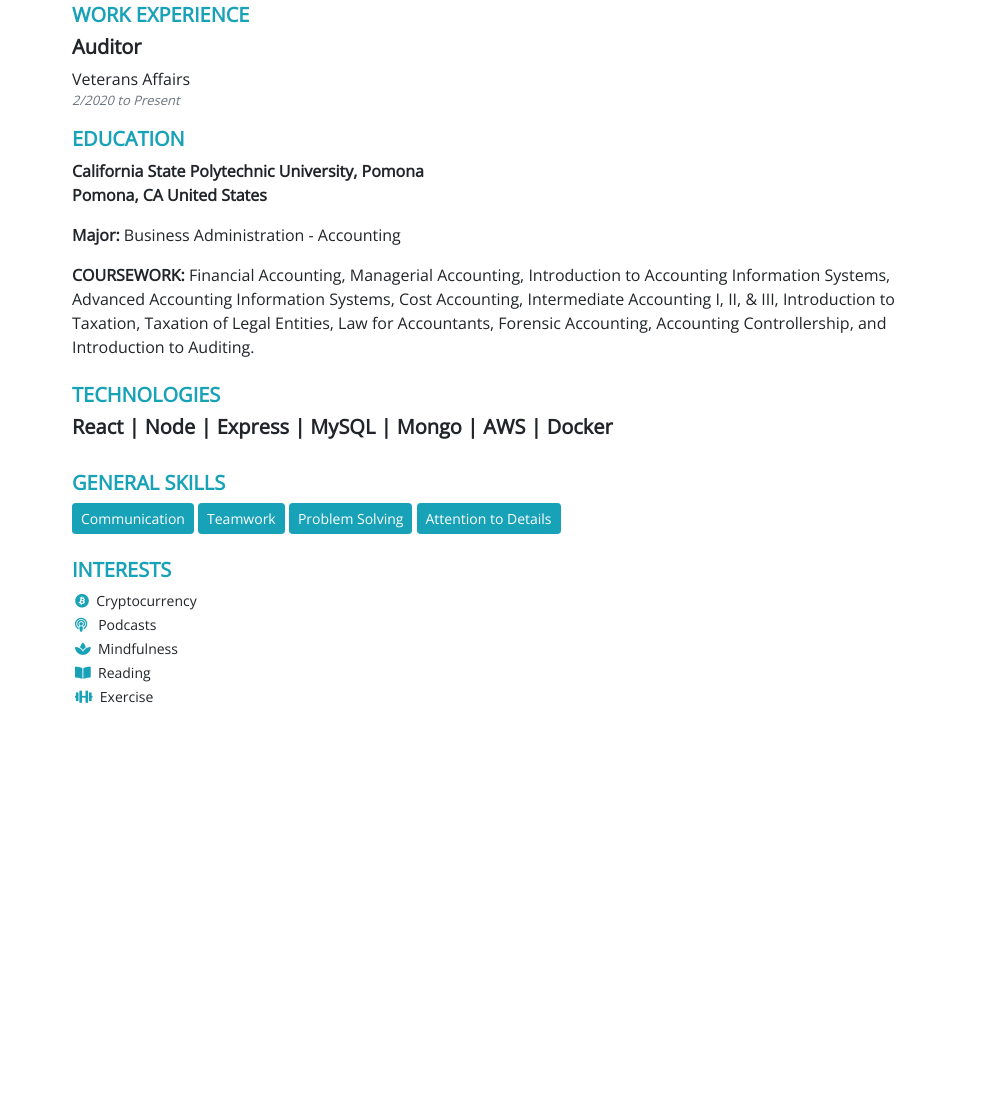
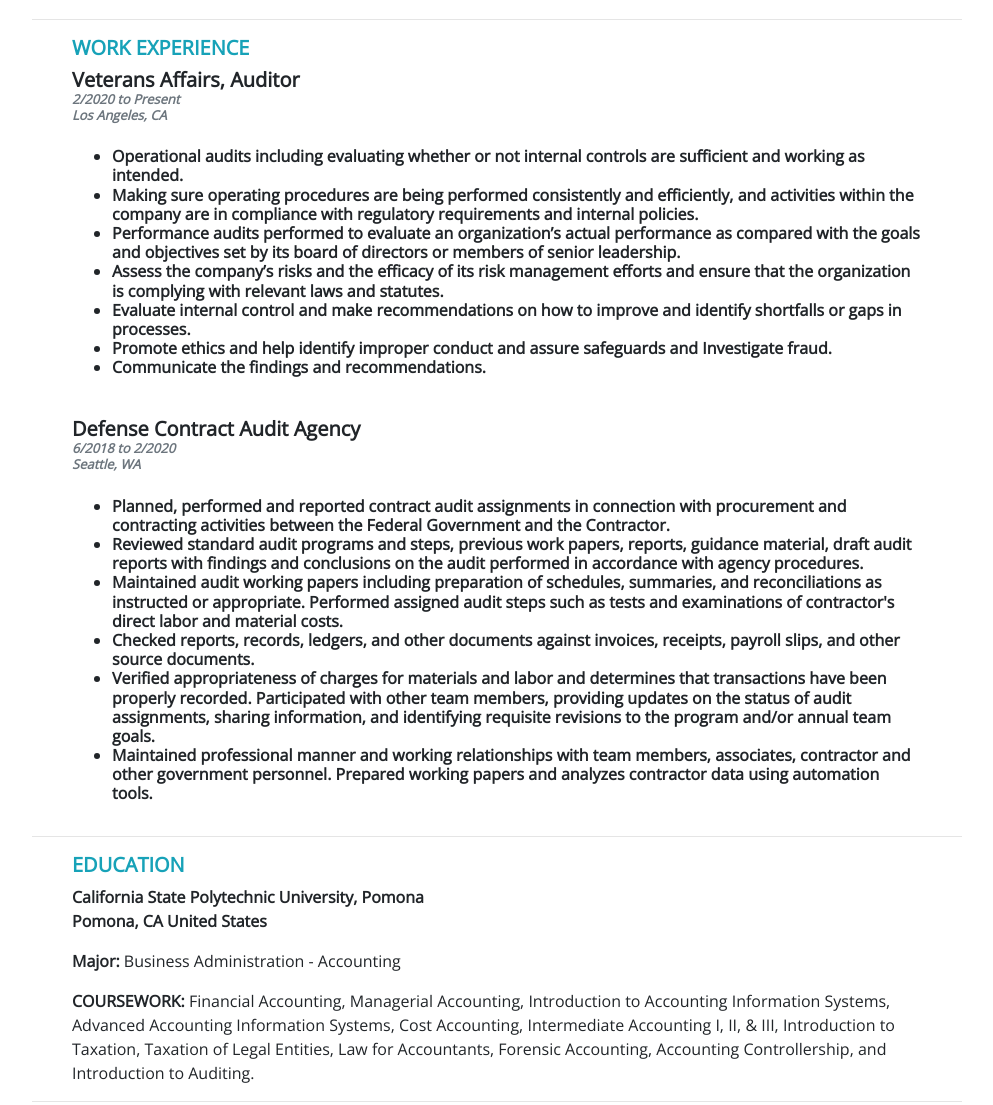
Before and after one commit to anthonysim/anthonysim.github.io, a plain HTML site: page index.html in a window 1280 px wide. Shown: the part 346-1451 px from the top of the page, without its empty margins (143-1136 px from the left). Before the commit the page ends 1100 px from the top, so only its background shows below. Drawn offline with nearby package versions, Linux system fonts and the light colour scheme.

Commit message:
added work history

```diff
--- a/index.html
+++ b/index.html
@@ -57,16 +57,66 @@
     </div>
     <br>
 
+    <!-- line divider -->
+    <hr>
+
     <!-- Work Exp -->
     <div class="info-grid">
       <div class="info-grid-list">
         <div class="h5 font-weight-bold text-info">WORK EXPERIENCE</div>
-        <div class="h5 font-weight-bold">Auditor</div>
-        <div>Veterans Affairs</div>
-        <p class="date font-italic text-secondary">2/2020 to Present</p>
-        <p class=""></p>
+        <div class="h5 font-weight-bold ">Veterans Affairs, Auditor <div class="date font-italic text-secondary">2/2020
+            to Present</div>
+          <div class="date font-italic text-secondary">Los Angeles, CA</div>
+          <br>
+          <ul>
+            <li>Operational audits including evaluating whether or not internal controls are sufficient and
+              working as intended.</li>
+            <li>Making sure operating procedures are being performed consistently and efficiently, and activities within
+              the company are in compliance with regulatory requirements and internal policies.</li>
+            <li>Performance audits performed to evaluate an organization’s actual performance as compared with the goals
+              and objectives set by its board of directors or members of senior leadership.</li>
+            <li>Assess the company’s risks and the efficacy of its risk management efforts and ensure that the
+              organization is complying with relevant laws and statutes.</li>
+            <li>Evaluate internal control and make recommendations on how to improve and identify shortfalls or gaps in
+              processes.</li>
+            <li>Promote ethics and help identify improper conduct and assure safeguards and Investigate fraud.</li>
+            <li>Communicate the findings and recommendations.</li>
+          </ul>
+        </div>
+      </div>
+      <br>
+
+      <div class="info-grid-list">
+        <div class="h5 font-weight-bold">Defense Contract Audit Agency<div class="date font-italic text-secondary">
+            6/2018 to 2/2020</div>
+          <div class="date font-italic text-secondary">Seattle, WA</div>
+          <br>
+          <ul>
+            <li>Planned, performed and reported contract audit assignments in connection with procurement and
+              contracting activities between the Federal Government and the Contractor.</li>
+            <li>Reviewed standard audit programs and steps, previous work papers, reports, guidance material, draft
+              audit
+              reports with findings and conclusions on the audit performed in accordance with agency procedures.</li>
+            <li>Maintained audit working papers including preparation of schedules, summaries, and reconciliations as
+              instructed or appropriate. Performed assigned audit steps such as tests and examinations of contractor's
+              direct labor and material costs.</li>
+            <li>Checked reports, records, ledgers, and other documents against invoices, receipts, payroll slips, and
+              other
+              source documents.</li>
+            <li>Verified appropriateness of charges for materials and labor and determines that transactions have been
+              properly recorded. Participated with other team members, providing updates on the status of audit
+              assignments,
+              sharing information, and identifying requisite revisions to the program and/or annual team goals.</li>
+            <li>Maintained professional manner and working relationships with team members, associates, contractor and
+              other government personnel. Prepared working papers and analyzes contractor data using automation tools.
+            </li>
+          </ul>
+        </div>
       </div>
     </div>
+
+    <!-- line divider -->
+    <hr>
 
     <!-- Education -->
     <div class="info-grid">
@@ -80,8 +130,10 @@
           Accounting I, II, & III, Introduction to Taxation, Taxation of Legal Entities, Law for Accountants, Forensic
           Accounting, Accounting Controllership, and Introduction to Auditing.</div>
       </div>
-      <br>
     </div>
+
+    <!-- line divider -->
+    <hr>
 
     <!-- Technologies -->
     <div class="info-grid">
@@ -89,8 +141,10 @@
         <div class="h5 font-weight-bold text-info">TECHNOLOGIES</div>
         <div class="h5 font-weight-bold">React | Node | Express | MySQL | Mongo | AWS | Docker</div>
       </div>
-      <br>
     </div>
+
+    <!-- line divider -->
+    <hr>
 
     <!-- General Skills -->
     <div class="info-grid">
@@ -101,8 +155,10 @@
         <span type="button" class="btn btn-info btn-sm">Problem Solving</span>
         <span type="button" class="btn btn-info btn-sm">Attention to Details</span>
       </div>
-      <br>
     </div>
+
+    <!-- line divider -->
+    <hr>
 
     <!-- Interests -->
     <div class="info-grid">
@@ -115,8 +171,8 @@
         <p class="interests"><i class="fas fa-dumbbell text-info"></i>&nbsp;&nbsp;Exercise</p>
       </div>
     </div>
-    <br>
   </div>
+  <br>
 
   <!-- Optional JavaScript -->
   <!-- jQuery first, then Popper.js, then Bootstrap JS -->
--- a/styles.css
+++ b/styles.css
@@ -60,3 +60,7 @@
 .gen-skills {
   border: 1px solid;
 }
+
+li {
+  font-size: 16px;
+}
```
